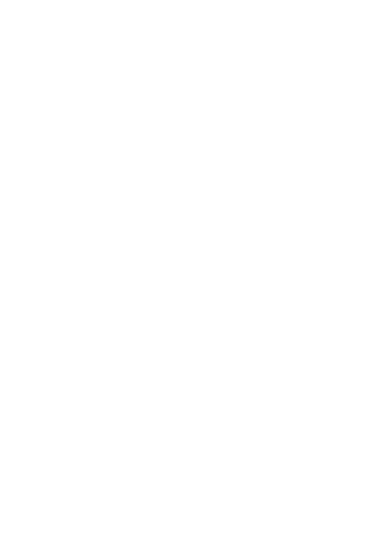
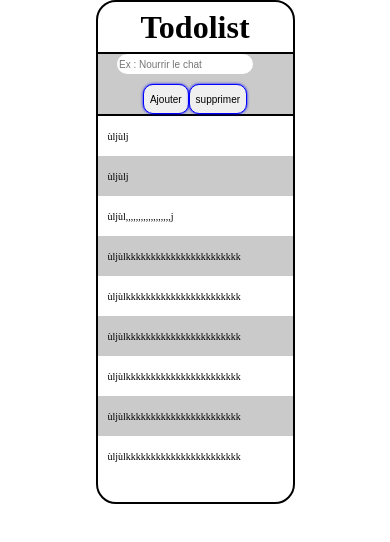
Before and after one commit to maaxxiime/projet_cours, a plain HTML site: page assets/pages/page_trois.html in a window 390 px wide. Drawn offline with Linux system fonts and the light colour scheme.

Commit message:
pagetrois_responsive

```diff
--- a/assets/css/index.css
+++ b/assets/css/index.css
@@ -3,6 +3,10 @@ body {
     padding: auto;
     display: flex;
     justify-content: center;
+}
+
+ul {
+    list-style: none;
 }
 
 .container_co {
@@ -14,6 +18,7 @@ body {
     box-shadow: 0 0 10px 2px gray;
     width: 400px;
     height: 500px;
+
 }
 
 .container-collumn {
@@ -62,3 +67,128 @@ body {
 .dflex_input input {
     box-shadow: 0 0 3px black;
 }
+
+.global_todolist {
+    border: 2px solid black;
+    border-radius: 20px;
+    height: 500px;
+    width: 50%;
+}
+
+.tittle_todolist {
+    display: flex;
+    justify-content: center;
+    align-items: center;
+    border-bottom: 2px solid black;
+    height: 50px;
+
+}
+
+.tittle_todolist h1 {
+    margin: 0;
+}
+
+.input_todolist {
+    display: flex;
+    align-items: center;
+    background-color: rgb(202, 202, 202);
+    height: 60px;
+    border-bottom: 2px solid black;
+}
+
+.input_todolist input {
+    height: 30px;
+    width: 350px;
+    margin-left: 10px;
+    margin-right: 30px;
+    font-size: 16px;
+    border-radius: 10px;
+    border: none;
+}
+
+.input_todolist button {
+    height: 30px;
+    width: 100px;
+    border: 1px solid blue;
+    border-radius: 10px;
+    box-shadow: 0 0 3px blue;
+}
+
+.dflex_evenly {
+    display: flex;
+    width: 400px;
+    justify-content: space-evenly;
+}
+
+#liste {
+    margin: 0;
+    padding: 0;
+}
+
+#liste li {
+    font-size: 18px;
+    margin-left: 0;
+    height: 40px;
+    align-items: center;
+    display: flex;
+    background-color: white;
+    padding-left: 10px;
+}
+
+#liste li:nth-child(even) {            /*:nth-child(even) fait qu'un li sur deux à le bg color gris */
+    background-color: rgb(202, 202, 202);
+}
+
+
+
+
+
+@media screen and (max-width:900px) {
+    #liste li {
+        font-size: 13px;
+    }
+    .input_todolist input {
+        font-size: 13px;
+        width: auto;
+    }
+    .input_todolist button {
+        font-size: 13px;
+        width: auto;
+    }
+    .input_todolist {
+        display: flex;
+        flex-direction: column;
+        width: auto;
+    }
+    .dflex_evenly {
+        margin-top: 10px;
+        display: flex;
+        width: 400px;
+        justify-content: space-evenly;
+    }
+}
+
+@media screen and (max-width:500px) {
+    #liste li {
+        font-size: 10px;
+    }
+    .input_todolist input {
+        font-size: 10px;
+        width: auto;
+    }
+    .input_todolist button {
+        font-size: 10px;
+        width: auto;
+    }
+    .input_todolist {
+        display: flex;
+        flex-direction: column;
+        width: auto;
+    }
+    .dflex_evenly {
+        margin-top: 10px;
+        display: flex;
+        width: auto;
+        justify-content: space-evenly;
+    }
+}
--- a/assets/pages/page_trois.html
+++ b/assets/pages/page_trois.html
@@ -0,0 +1,39 @@
+<!DOCTYPE html>
+<html lang="en">
+<head>
+    <meta charset="UTF-8">
+    <meta http-equiv="X-UA-Compatible" content="IE=edge">
+    <meta name="viewport" content="width=device-width, initial-scale=1.0">
+    <link rel="stylesheet" href="../css/index.css">
+    <title>Todolist</title>
+</head>
+<body>
+    <div class="global_todolist">
+        <div class="tittle_todolist">
+            <h1> Todolist </h1>
+        </div>
+
+        <div class="input_todolist">
+            <input type="text" placeholder="Ex : Nourrir le chat" id="inpt">
+            <div class="dflex_evenly">
+                <button onclick="add_3()"> Ajouter </button>
+                <button onclick="delete_3()"> supprimer </button>
+            </div>
+        </div>
+
+        <div class="ul_todolist">
+            <ul id="liste">
+                <li>ùljùlj</li>
+                <li>ùljùlj</li>
+                <li>ùljùl,,,,,,,,,,,,,,,,,,j</li>
+                <li>ùljùlkkkkkkkkkkkkkkkkkkkkkkk</li>
+                <li>ùljùlkkkkkkkkkkkkkkkkkkkkkkk</li>
+                <li>ùljùlkkkkkkkkkkkkkkkkkkkkkkk</li>
+                <li>ùljùlkkkkkkkkkkkkkkkkkkkkkkk</li>
+                <li>ùljùlkkkkkkkkkkkkkkkkkkkkkkk</li>
+                <li>ùljùlkkkkkkkkkkkkkkkkkkkkkkk</li>
+            </ul>
+        </div>
+    </div>
+</body>
+</html>
```
Also changed, not shown: index.html (+1 -1 lines).
